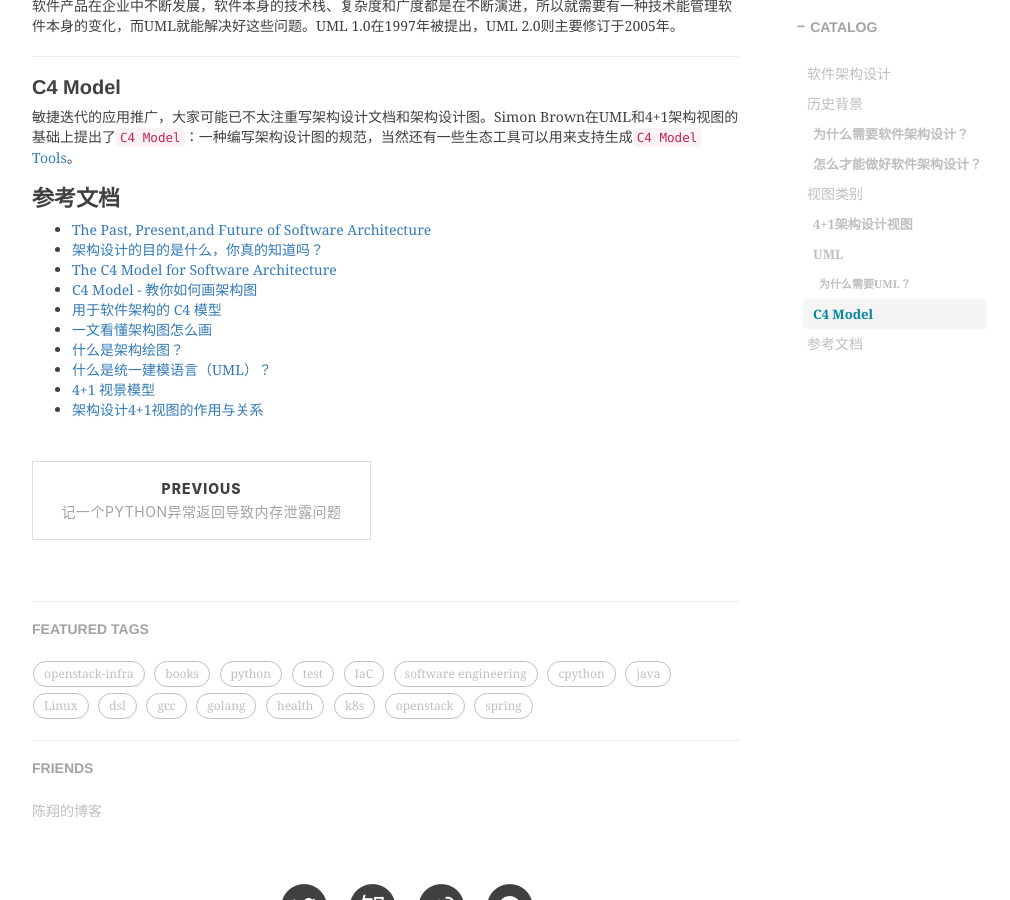
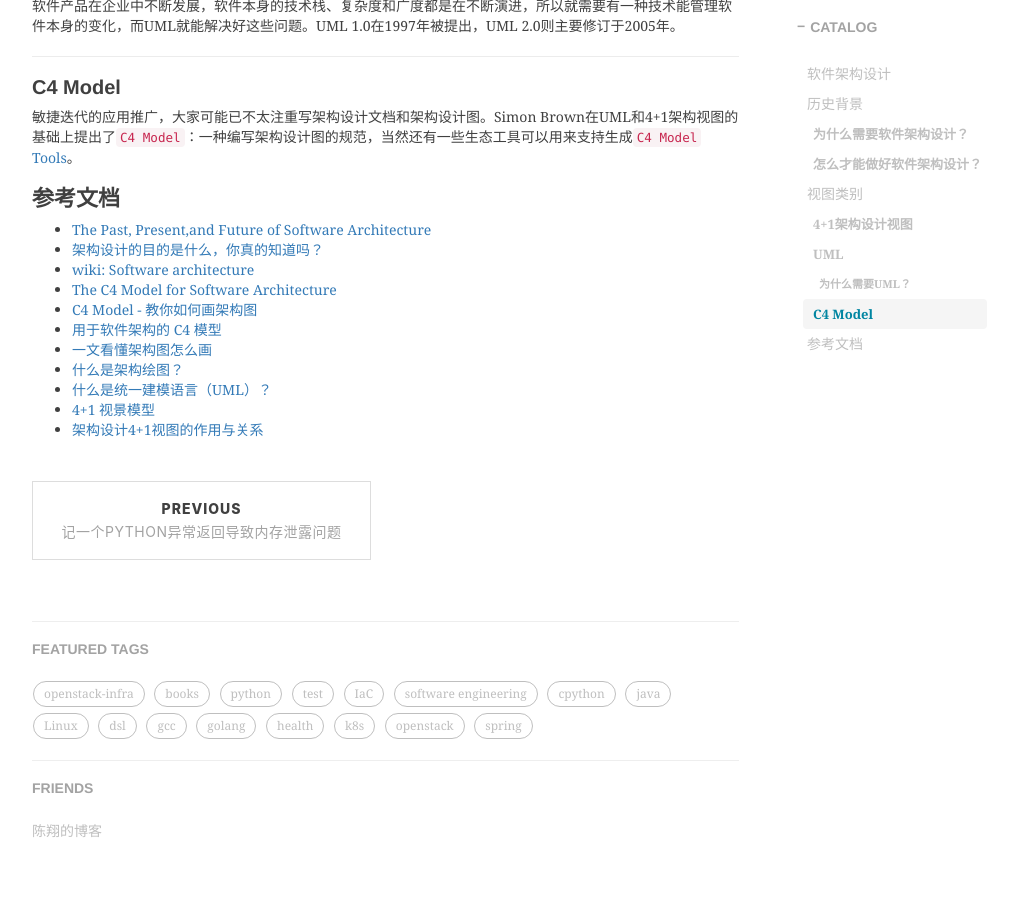
Before and after one commit to shihai1991/shihai1991.github.io, a Jekyll site: the page built from _posts/2023-10-11-架构设计数字化.md, in a window 1280 px wide and 900 px high, scrolled down 1237 px. Shown: the whole window, without its empty margins (233-1243 px from the left). Built offline with Jekyll 4.4.1, drawn with Linux system fonts in a browser that asks for light colours; nearby versions of some CDN libraries; comment, search, counter and statistics services are not loaded.

Commit message:
Update 2023-10-11-架构设计数字化.md

```diff
--- a/_posts/2023-10-11-架构设计数字化.md
+++ b/_posts/2023-10-11-架构设计数字化.md
@@ -33,6 +33,7 @@ time: '2023.10.11 15:01:00'
 # 参考文档
 - [The Past, Present,and Future of Software Architecture](https://www.inf.ed.ac.uk/teaching/courses/seoc/2006_2007/resources/Arc_PPF.pdf)
 - [架构设计的目的是什么，你真的知道吗？](https://www.zhihu.com/tardis/zm/art/372225207?source_id=1003)
+- [wiki: Software architecture](https://en.wikipedia.org/wiki/Software_architecture#cite_note-18)
 - [The C4 Model for Software Architecture](https://www.infoq.com/articles/C4-architecture-model/)
 - [C4 Model - 教你如何画架构图](https://zhuanlan.zhihu.com/p/382270915)
 - [用于软件架构的 C4 模型](https://www.infoq.cn/article/c4-architecture-model)
```
